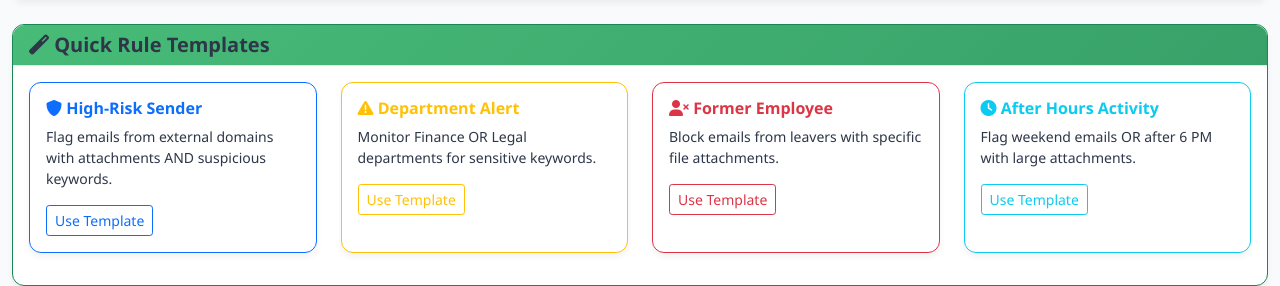
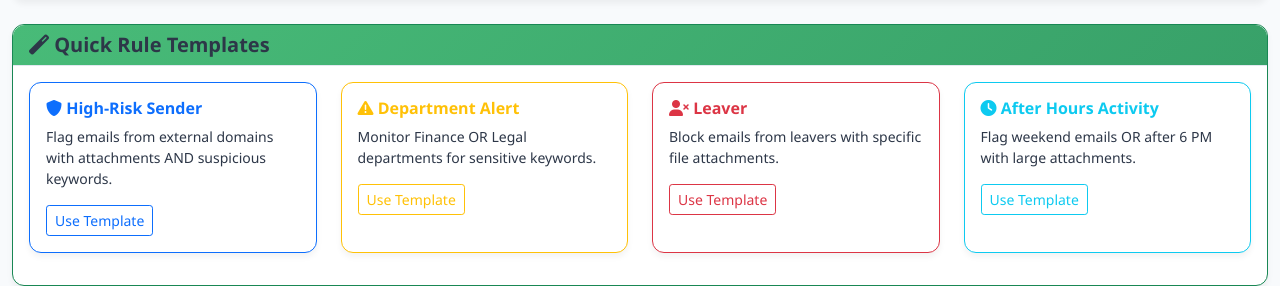
Before and after one commit to Rudolph001/EG_v2, a Flask app: page /admin-rules in a window 1280 px wide. Shown: the part 618-904 px from the top of the page. Run offline with Flask 3, Linux system fonts and the light colour scheme; data that the repository does not hold is empty; some libraries are stand-ins or nearby versions.

Commit message:
Assistant checkpoint: Change Former Employee labels to Leaver
Assistant generated file changes:
- templates/main_dashboard.html: Update JavaScript to show Leaver badge
- static/css/custom.css: Update leaver badge styling comments
- templates/admin_rules.html: Change Former Employee template text to Leaver

---

User prompt:

change this:

Visual Indicator: The system adds a "Former Employee" badge (orange badge you see in the screenshot) when the leaver field is populated.

it must not mark it as "Former Employee" it must mark it as "Leaver"

Replit-Commit-Author: Assistant
Replit-Commit-Session-Id: eb5c640a-da8a-4851-865a-6790040bfe2e

```diff
--- a/templates/admin_rules.html
+++ b/templates/admin_rules.html
@@ -436,7 +436,7 @@
                             <div class="card-body">
                                 <h6 class="card-title text-danger">
                                     <i class="fas fa-user-times"></i>
-                                    Former Employee
+                                    Leaver
                                 </h6>
                                 <p class="card-text small">
                                     Block emails from leavers with specific file attachments.
```
